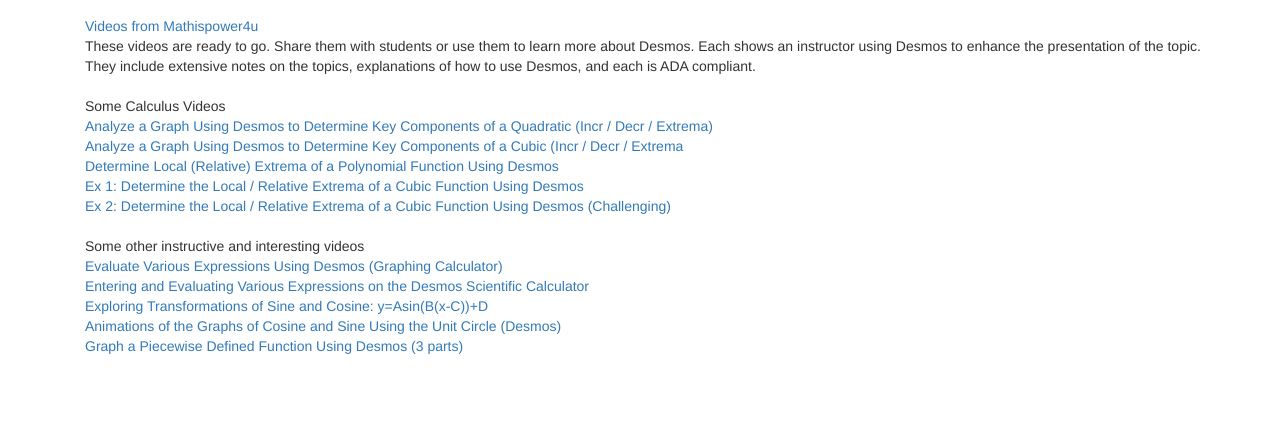
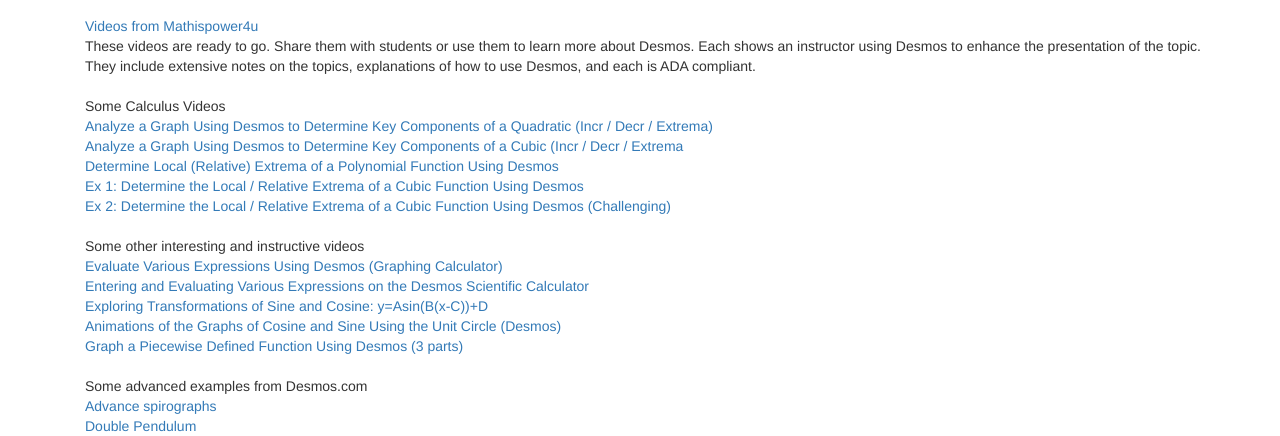
Before and after one commit to aambrioso1/alex_site_new, a Flask app: page /desmos in a window 1280 px wide. Shown: the part 396-832 px from the top of the page. Before the commit the page ends 750 px from the top, so only its background shows below. Run offline with Flask 2, Linux system fonts and the light colour scheme; some libraries are stand-ins or nearby versions.

Commit message:
add two links to desmos for advanced examples

```diff
--- a/templates/desmos.html
+++ b/templates/desmos.html
@@ -9,7 +9,7 @@
             <br>
             <a href="https://www.desmos.com/calculator/l6bsiu1k5z" target="_blank">Demo 1: Desmos Basics</a>
             <br>
-            <a href="https://www.desmos.com/calculator/qkicvsumwj" target="_blank">Demo 2: Polar, Implicit, Parametric Graphs</a>
+            <a href="https://www.desmos.com/calculator/cyayavewhp" target="_blank">Demo 2: Polar, Implicit, Parametric Graphs</a>
             <br>
             <a href="https://www.desmos.com/calculator/mn0ssqui4m" target="_blank">Demo 3: Secant Line Approaches the Tangent Line</a>
             <br>
@@ -21,7 +21,7 @@
             <br>
             <a href="https://www.desmos.com/calculator/wjfc7cw4ej" target="_blank">Demo 7:  Limit Concept</a>
             <br>
-            <a href="https://www.desmos.com/calculator/feic1hrbq6" target="_blank">Demo 8:  Taylor Polynomials</a>
+            <a href="https://www.desmos.com/calculator/1t5mfgyrsy" target="_blank">Demo 8:  Taylor Polynomials</a>
             <br>
             <a href="https://www.desmos.com/calculator/36tuuvo0z5" target="_blank">Demo 9:  Circle of Curvature</a>
             <br>
@@ -35,7 +35,7 @@
             <br>
             <a href="https://www.desmos.com/calculator/0i0oebdu6j" target="_blank">Demo 14:  Euler Method</a>
             <br>
-            <a href="https://www.desmos.com/calculator/ptwu7rnydk" target="_blank">Demo 15:  Spirograph (Parametric Equations)</a>
+            <a href="https://www.desmos.com/calculator/ttl9h2ry5f" target="_blank">Demo 15:  Spirograph (Parametric Equations)</a>
         </div>
 
         <div class="container">
@@ -62,12 +62,10 @@
     </div>
     <div class="container">
         <br>
-        Some other instructive and interesting videos
+        Some other interesting and instructive videos
         <br>
             <a href="https://youtu.be/1TNG0LII4a0" target="_blank">Evaluate Various Expressions Using Desmos (Graphing Calculator)</a>
         <br>
-    </div>
-        <div class="container">
             <a href="https://youtu.be/XKv-WMju5iU" target="_blank">Entering and Evaluating Various Expressions on the Desmos Scientific Calculator</a>
         <br>
 
@@ -75,8 +73,16 @@
         <br>
             <a href="https://youtu.be/Kn8YBCXrMJ4" target="_blank">Animations of the Graphs of Cosine and Sine Using the Unit Circle (Desmos)</a>
         <br>
+        <a href="https://youtu.be/_U4vsqH06SQ" target="_blank">Graph a Piecewise Defined Function Using Desmos (3 parts)</a>
+        <br>
+    </div>
 
-        <a href="https://youtu.be/_U4vsqH06SQ" target="_blank">Graph a Piecewise Defined Function Using Desmos (3 parts)</a>
-        </div>
-
+    <div class="container">
+        <br>
+        Some advanced examples from Desmos.com
+        <br>
+            <a href="https://www.desmos.com/calculator/b6l9e3gggj" target="_blank">Advance spirographs</a>
+        <br>
+            <a href="https://www.desmos.com/calculator/ndeaxiwn3x" target="_blank">Double Pendulum</a>
+    </div>
 {% endblock %}
```
